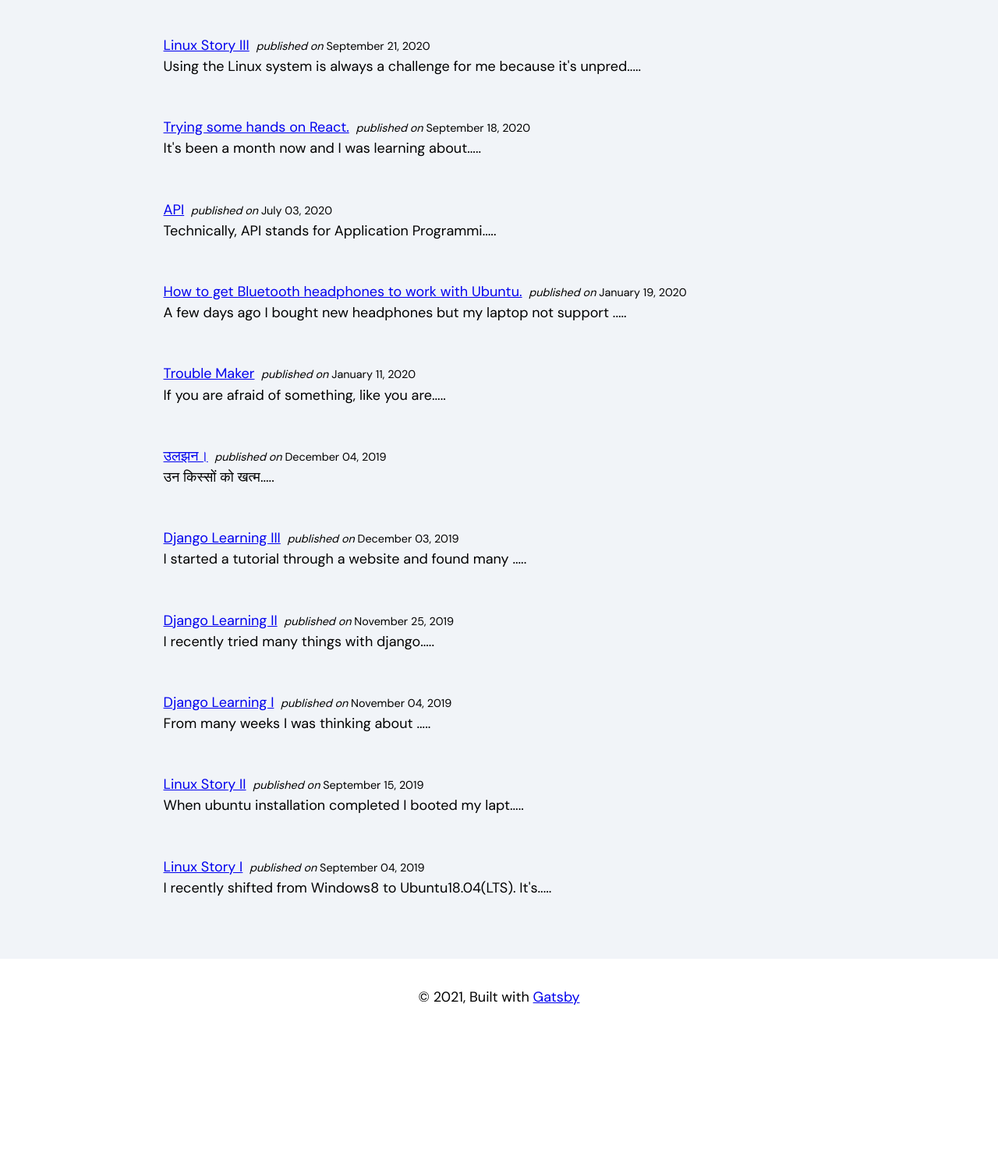
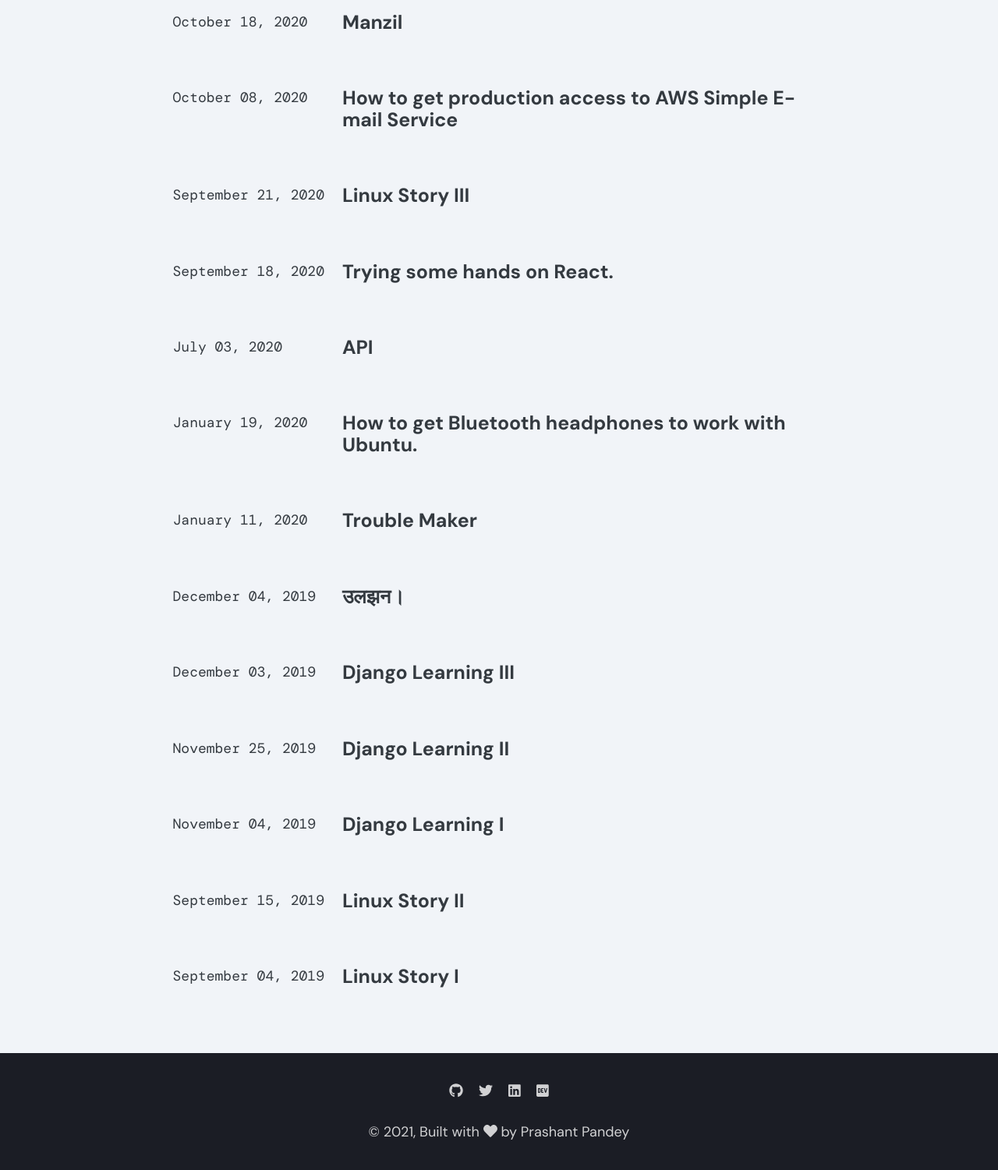
Before and after one commit to prashantpandey9/PrashantPandey9.github.io, a Gatsby site: page /blog in a window 1280 px wide. Shown: the part 412-1913 px from the top of the page at 78% size. Before the commit the page ends 1704 px from the top, so only its background shows below. Built offline with nearby package versions, Linux system fonts and the light colour scheme; Gatsby itself is replaced by a stand-in of ours.

Commit message:
launch is ready for intial

```diff
--- a/content/blog/Django Learning III/index.md
+++ b/content/blog/Django Learning III/index.md
@@ -10,7 +10,7 @@
 
 I started a django project by typing the command django-admin startproject and in this folder I created my app by typing the command django-admin startapp .These commands directs the django software in your machine and it creates many files related to this project. The hierarchy looks as follwing:
 
-![DJ](./dj.png)
+![DJ](https://blog.prashantpandey9.in/static/b3570ecd9a19a08080d8adc44c5e179b/2bef9/dj.png)
 
 There are many files in it , but we need some files for creating small projects.At the begining of any project we have to register the application name in the settings.py  which consist the required things to control the application. After this we have to create the model for our project like ,if we are developing a contact page we need a Textblock  for name and E-mail  box. So we can add these fields in model.py to create a table to store these things in it. After creating a model we have to migrate the model into the database. Generally Django uses  its default database called sqlite. After all this we need views.py ,model.py and urls.py to connect them and put all the data to a html file which displays all the data which we are taking from a user or putting in it.
 
--- a/content/blog/Linux Story II/index.md
+++ b/content/blog/Linux Story II/linux2.md
@@ -7,7 +7,7 @@
 
 When ubuntu installation completed I booted my laptop and it starts working again and I enjoyed the moment. But after some days when i checked my harddrive and started creating a folder it shows some error again. The folder is not created and then I start deleting the existing folder but it shows an error again. Then I started searching "How to change read/write of a folder in a drive?" and executed many commands related to this like $chmod 777 ~/file path but this changed the property of folder but not the harddrive partition.
 
-![commands](./error.png)
+![commands](https://blog.prashantpandey9.in/static/714c8dc29822f7719c6d8277dcbc3e70/dba9a/error.png)
 
 Then I again searched for so many commands and executed them all but nothing happened. So I decided to ask to my brother again and he suggested the same solution which I executed earlier. Then he decided to  check my laptop  from his place, so i added "Chrome Remote Desktop" in Google Chrome. Then he checked the problem but nothing happened, and then he started searching problem again and this time he came up with a problem and its solution. The problem arrived from the Windows OS . When I removed the Windows Os from the PC, the Harddrive is locked due to its security purposes and then we found the solution.
 
--- a/content/blog/Linux Story/index.md
+++ b/content/blog/Linux Story/Linux1.md
@@ -4,7 +4,7 @@
 description: "I recently shifted from Windows8 to Ubuntu18.04(LTS). It's....."
 path: '/blog/Linux-Story/Linux-Story-III'
 ---
-![Linux](./linux.jpg).
+![Linux](https://blog.prashantpandey9.in/static/c0d183c4bbf57a08201e56900dde0e45/17a7e/linux.jpg).
 
 I recently shifted from Windows8 to Ubuntu18.04(LTS). It's very hard to take this decision for me , because at that time i do not know anything about the ubuntu version of linux. But when i shifted ,it was easy to execute same as windows does. It has very good GUI(Graphic User Interface) and I liked that it was most enjoyable part but when I installed  Ubuntu many problems occured at the that  time. I am listing some problems below.
 
@@ -16,7 +16,7 @@
 ### Installation Problem
 I boot my pendrive with ubuntu18.04LTS and then  poweroff the laptop and start pressing F12 . Usually this is the key to open the boot sequence. Practically at that time i have no knowledge of installing an operating system in a laptop, so this is my first attemt for installing an operating system by myself. I completed installation steps and then a confusing page occured in which i have to delete the earliar OS from harddrive , I can't recognise which part to delete  because the format was  in sda or in its technical term so I have to calculate my partitions in hard disk so I quit that process and remove the pendrive. After that I reboot the laptop and calculate the partitons in windowa OS and again boot the pendrive . But when I again reach that step,the calculated partition in windows format and installing format were differrent. But when  I apply some approximation and deleted one partition and  when the installtion was  completed then I rebooted my laptop it shows an error message.
 
-![error](./linux2.png)
+![error](https://blog.prashantpandey9.in/static/40f03fb07e904f2ed8182d727f1fdb16/3cd52/linux2.png)
 
 At that time I did'nt recognise why this error is poping up on my  laptop screen.
 I was nervous what happened to my laptop and then I rebooted it  again with my pen drive and started installation again, but when process completed , the error message remained constant. Then I asked my brother for help and  he gave me a link "How to fix the booting sequence of laptop in BIOS manager" .
--- a/gatsby-config.js
+++ b/gatsby-config.js
@@ -1,11 +1,13 @@
+
 module.exports = {
   siteMetadata: {
     title: `Prashant Pandey`,
-    description: `Kick off your next, great Gatsby project with this default starter. This barebones starter ships with the main Gatsby configuration files you might need.`,
-    author: `@gatsbyjs`,
-    siteUrl: `https://gatsbystarterdefaultsource.gatsbyjs.io/`,
+    description: `Full Stack Developer (Django, React). I'm a software engineer building things on the web with HTML, CSS, JavaScript, React, and Django.`,
+    author: `@prashantpandey9`,
+    siteUrl: `https://prashantpandey9.in/`,
   },
   plugins: [
+    `gatsby-plugin-fontawesome-css`,
     `gatsby-plugin-react-helmet`,
     `gatsby-plugin-image`,
     {
@@ -39,8 +41,10 @@
           {
             resolve: `gatsby-remark-images`,
             options: {
+              linkImagesToOriginal: false,
               withWebp: true,
               quality: 50,
+              loading:	'lazy'
             },
           },
         ],
--- a/gatsby-node.js
+++ b/gatsby-node.js
@@ -34,7 +34,7 @@
       const previous = index === posts.length - 1 ? null : posts[index + 1].node
       const next = index === 0 ? null : posts[index - 1].node
       // const postpath =
-      console.log(post.node.frontmatter.path)
+      // console.log(post.node.frontmatter.path)
       createPage({
         path: post.node.frontmatter.path,
         component: blogPost,
--- a/package.json
+++ b/package.json
@@ -5,7 +5,13 @@
   "version": "0.1.0",
   "author": "Kyle Mathews <mathews.kyle@gmail.com>",
   "dependencies": {
+    "@fortawesome/fontawesome-free": "^5.15.4",
+    "@fortawesome/fontawesome-svg-core": "^1.2.36",
+    "@fortawesome/free-brands-svg-icons": "^5.15.4",
+    "@fortawesome/free-solid-svg-icons": "^5.15.4",
+    "@fortawesome/react-fontawesome": "^0.1.15",
     "gatsby": "^3.11.1",
+    "gatsby-plugin-fontawesome-css": "^1.1.0",
     "gatsby-plugin-gatsby-cloud": "^2.11.0",
     "gatsby-plugin-image": "^1.11.0",
     "gatsby-plugin-manifest": "^3.11.0",
--- a/src/components/layout.js
+++ b/src/components/layout.js
@@ -6,6 +6,11 @@
 import "./layout.css"
 import styled from 'styled-components'
 
+import { FontAwesomeIcon } from '@fortawesome/react-fontawesome';
+import { library } from '@fortawesome/fontawesome-svg-core';
+import { fab } from '@fortawesome/free-brands-svg-icons';
+import { faHeart } from '@fortawesome/free-solid-svg-icons'
+library.add(fab);
 const Wrapper = styled.div`
   background: #f1f4f8;
 `
@@ -18,8 +23,16 @@
 `
 
 const Footer = styled.footer`
-  margin-top: 2rem;
+  padding: 2rem 0rem 2rem 0rem;
+  padding-inline: 12px;
   text-align: center;
+  background: #1b1d25;
+  color: hsla(0,0%,100%,.8);
+  a{
+    color: hsla(0,0%,100%,.8);
+    text-decoration: none;
+    padding: 10px;
+  }
 `
 const Layout = ({ children }) => {
   const data = useStaticQuery(graphql`
@@ -41,10 +54,43 @@
       </Container>
     </Wrapper>
     <Footer>
-          © {new Date().getFullYear()}, Built with
-          {` `}
-          <a href="/">Gatsby</a>
-        </Footer>
+
+      <a
+        href="https://github.com/prashantpandey9"
+        target="_blank"
+        rel="noopener noreferrer"
+      >
+        <FontAwesomeIcon icon={['fab', 'github']} size="1x"/>
+      </a>
+
+      <a
+        href="https://twitter.com/Prashant8057152"
+        target="_blank"
+        rel="noopener noreferrer"
+      >
+        <FontAwesomeIcon icon={['fab', 'twitter']} size="1x"/>
+      </a>
+
+      <a
+        href="https://www.linkedin.com/in/prashantpandey9"
+        target="_blank"
+        rel="noopener noreferrer"
+      >
+        <FontAwesomeIcon icon={['fab', 'linkedin']} size="1x"/>
+      </a>
+
+      <a
+        href="https://dev.to/prashantpandey9"
+        target="_blank"
+        rel="noopener noreferrer"
+      >
+        <FontAwesomeIcon icon={['fab', 'dev']} size="1x"/>
+      </a>
+      <br />
+      <br />
+      © {new Date().getFullYear()}, Built with <FontAwesomeIcon icon={faHeart} size="1x"/> by Prashant Pandey
+      {` `}
+    </Footer>
     </>
   )
 }
--- a/src/pages/blog.js
+++ b/src/pages/blog.js
@@ -2,29 +2,85 @@
 import { graphql, Link } from 'gatsby';
 
 import Layout from '../components/layout';
+import Seo from '../components/seo';
+import styled from 'styled-components'
+
+const Wrapper = styled.div`
+	a{
+		text-decoration: none;
+	}
+`
+const Heading = styled.h1`
+	color: #343a40;
+`
+const Pagetitle = styled.p`
+	color: #343a40;
+	font-family: 'DM Sans', monospace;
+	font-size: 1.2rem;
+	line-height: 1.5;
+	padding-bottom: 10px;
+	border-bottom: solid 5px #343a40;
+`
+
+const BlogList = styled.div`
+	font-family: 'DM Mono', monospace;
+	padding: 12px;
+	cursor: pointer;
+	color: #343a40;
+	display: flex;
+	margin-bottom: 20px!important;
+	&:hover{
+		background: #e8eef7;
+	}
+`
+const Small = styled.small`
+	width: 25%;
+	font-size: 1rem;
+	@media only screen and (min-width: 100px) {
+		font-size: .8rem;
+	}
+	@media only screen and (min-width: 420px) {
+		font-size: 1rem;
+	}
+`
+const Title = styled.h3`
+	font-family: 'DM Sans', monospace;
+	width: 75%;
+	@media only screen and (min-width: 100px) {
+		font-size: 1rem;
+	}
+	@media only screen and (min-width: 420px) {
+		font-size: 1.38316rem;;
+	}
+`
 
 const IndexPage = ({ data }) => {
 	const { edges } = data.allMarkdownRemark;
 
 	return (
 		<Layout>
-			<div>
-				{edges.map(edge => {
+			<Seo title="Blog" />
+			<Wrapper>
+				<Heading>Blog.</Heading>
+				<Pagetitle>Posts, tutorials, snippets, musings, notes, and everything else. The archive of everything I've written.</Pagetitle>
+				{edges.map((edge, index) => {
 					const { frontmatter } = edge.node;
 					return (
-						<div key={frontmatter.path}>
-							<Link to={frontmatter.path}>{frontmatter.title}</Link>
-							&nbsp;
-							<small>
-								{' '}
-								<em>published on</em> {frontmatter.date}
-							</small>
-							<p>{frontmatter.description}</p>
-							<br />
-						</div>
+						<Link to={frontmatter.path} key={index}>
+							<BlogList key={frontmatter.path}>
+								<Small>
+									{frontmatter.date}
+								</Small>
+								&nbsp;
+								<Title>{frontmatter.title}</Title>
+
+
+								<br />
+							</BlogList>
+						</Link>
 					);
 				})}
-			</div>
+			</Wrapper>
 		</Layout>
 	);
 };
--- a/src/pages/index.js
+++ b/src/pages/index.js
@@ -54,7 +54,7 @@
           This is my corner of the web where I share things I learn. As a developer I write code in Django and React.
         </Paragraph>
         <Paragraph>
-          When I'm not coding, you'll find me playing mobile games and watching some web series.
+          When I'm not coding, you'll find me playing mobile games or watching some web series.
         </Paragraph>
         <Paragraph>
           You can read my <Link to='/blog'>blog</Link>.
```
Also changed, not shown: src/pages/page-2.js (deleted, +0 -16 lines), src/pages/using-typescript.tsx (deleted, +0 -50 lines), src/templates/blogPost.js (+41 -6 lines), src/images/error.png (added), src/images/linux.jpg (added), src/images/linux2.png (added), 1 other file.
